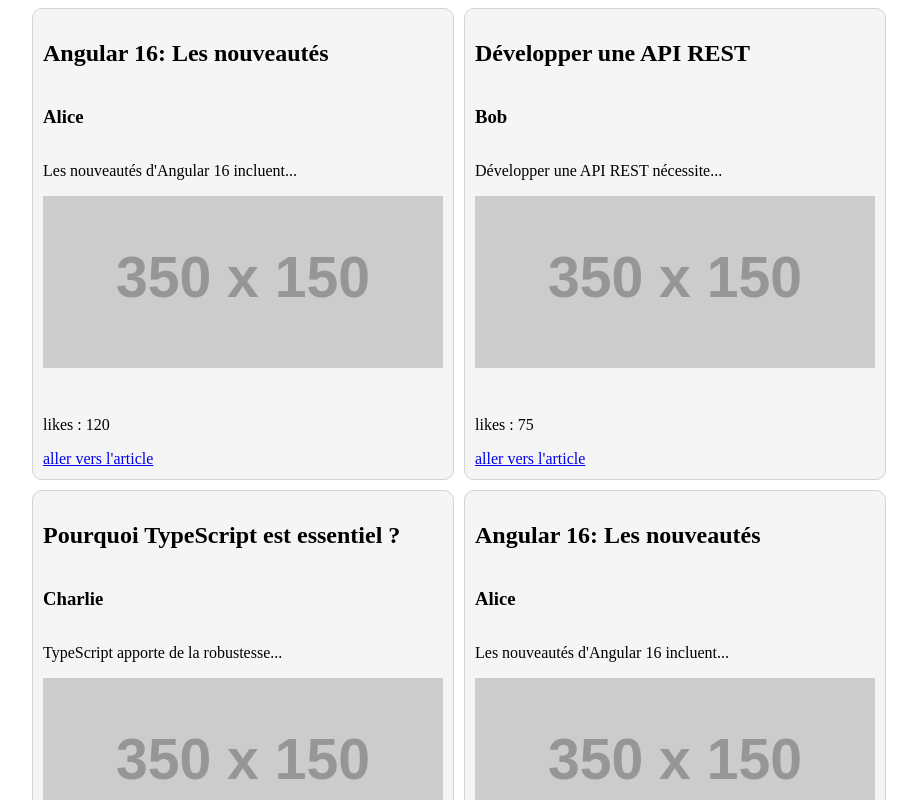
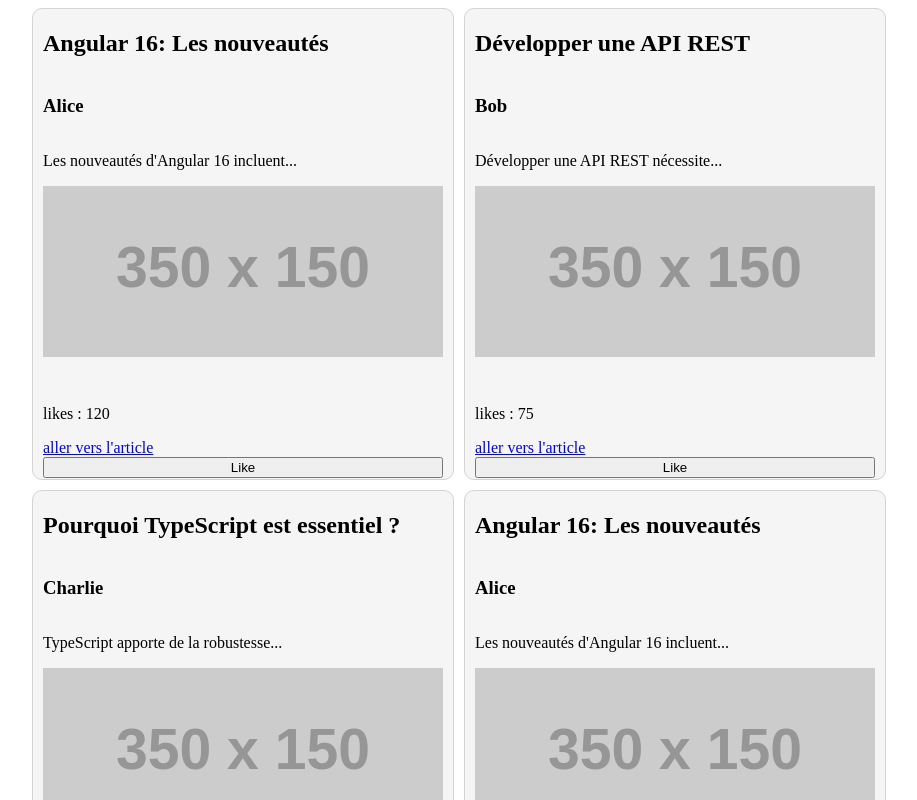
Before and after one commit to NemoOnTheNet/wild_blog, an Angular app: page / in a window 1280 px wide. Shown: the top 800 px of the page, without its empty margins (181-1098 px from the left). Built offline with nearby package versions, Linux system fonts and the light colour scheme.

Commit message:
j'ai finis de faire la quête 9 sur les outpu

```diff
--- a/src/app/components/article-component/article-component.component.html
+++ b/src/app/components/article-component/article-component.component.html
@@ -5,8 +5,9 @@
 
     <h3>{{ article.author }}</h3>
     <p>{{ article.content }}</p>
-    <img [src]="article.image" alt={{article.title}} />
+    <img [src]="article.image" alt="{{ article.title }}" />
     <p>{{ article.comment }}</p>
     <p>likes : {{ article.likes }}</p>
     <a [routerLink]="['/article', article.id]"> aller vers l'article </a>
+    <button (click)="sendLike()">Like</button>
 </div>
--- a/src/app/components/article-component/article-component.component.ts
+++ b/src/app/components/article-component/article-component.component.ts
@@ -1,5 +1,5 @@
 import { CommonModule } from '@angular/common'
-import { Component, inject, Input } from '@angular/core'
+import { Component, EventEmitter, Input, Output } from '@angular/core'
 import { Article } from '../../models/Article.model'
 import { RouterLink } from '@angular/router'
 
@@ -12,4 +12,9 @@
 })
 export class ArticleComponentComponent {
     @Input() article!: Article
+    @Output() notifyLike: EventEmitter<string> = new EventEmitter<string>()
+
+    sendLike() {
+        this.notifyLike.emit("Liké")
+    }
 }
--- a/src/app/pages/home-page/home-page.component.html
+++ b/src/app/pages/home-page/home-page.component.html
@@ -1,7 +1,7 @@
 <section class="homeScetion">
     @for (article of articles; track $index) {
         @if (article.isPublished) {
-            <app-article-component [article]="article" />
+            <app-article-component (notifyLike)="handleNotificationLike($event)" [article]="article" />
         }
     } @empty {
         <div class="no-articles">
--- a/src/app/pages/home-page/home-page.component.ts
+++ b/src/app/pages/home-page/home-page.component.ts
@@ -15,4 +15,13 @@
 export class HomePageComponent {
 
   articles = articlesList;
+
+  messageFromArticle: string = '';
+
+  handleNotificationLike(message: string) {
+    this.messageFromArticle = message;
+    alert(message)
+  }
+
+
 }
```
Also changed, not shown: 1 other file (tests, documents, lock files or other folders).
